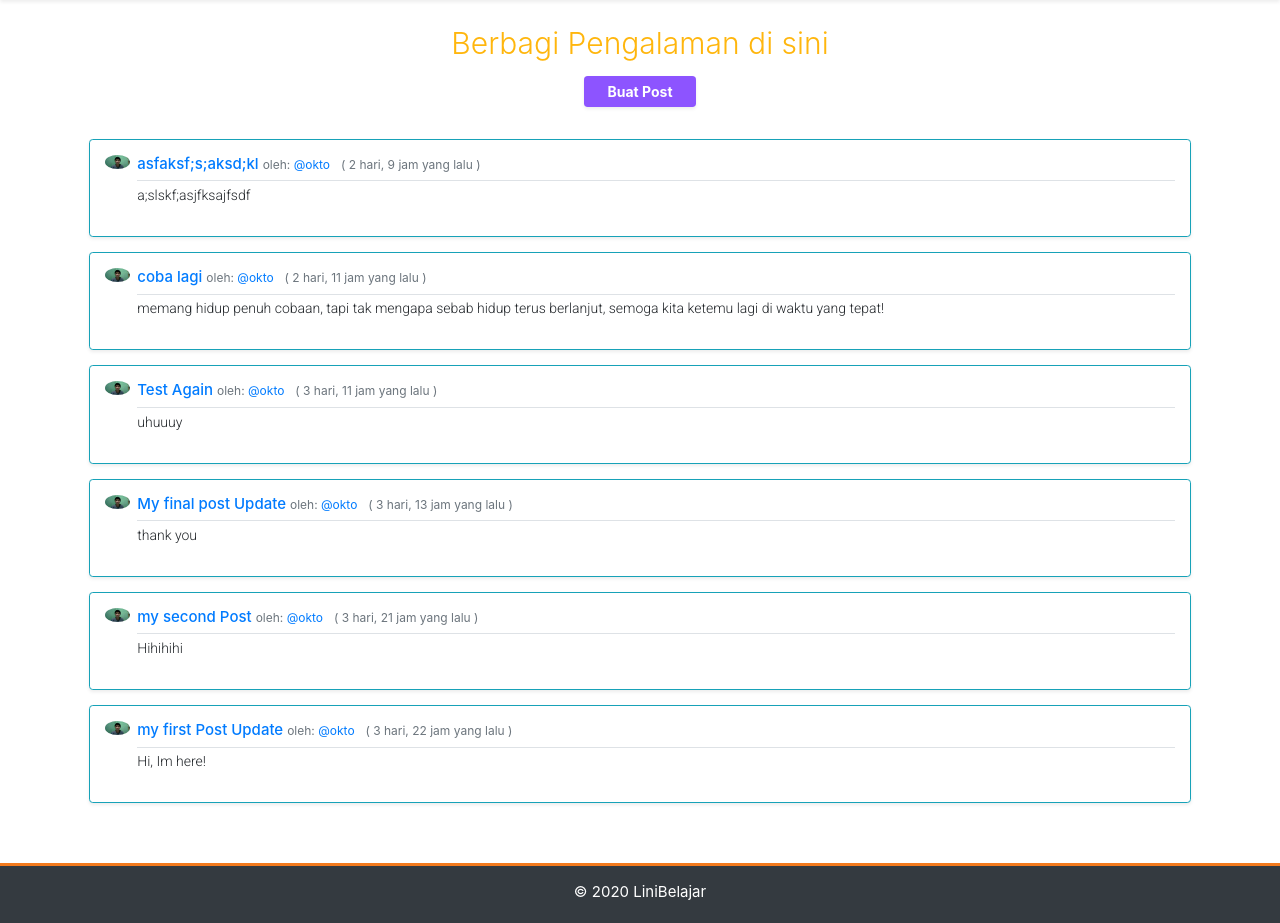
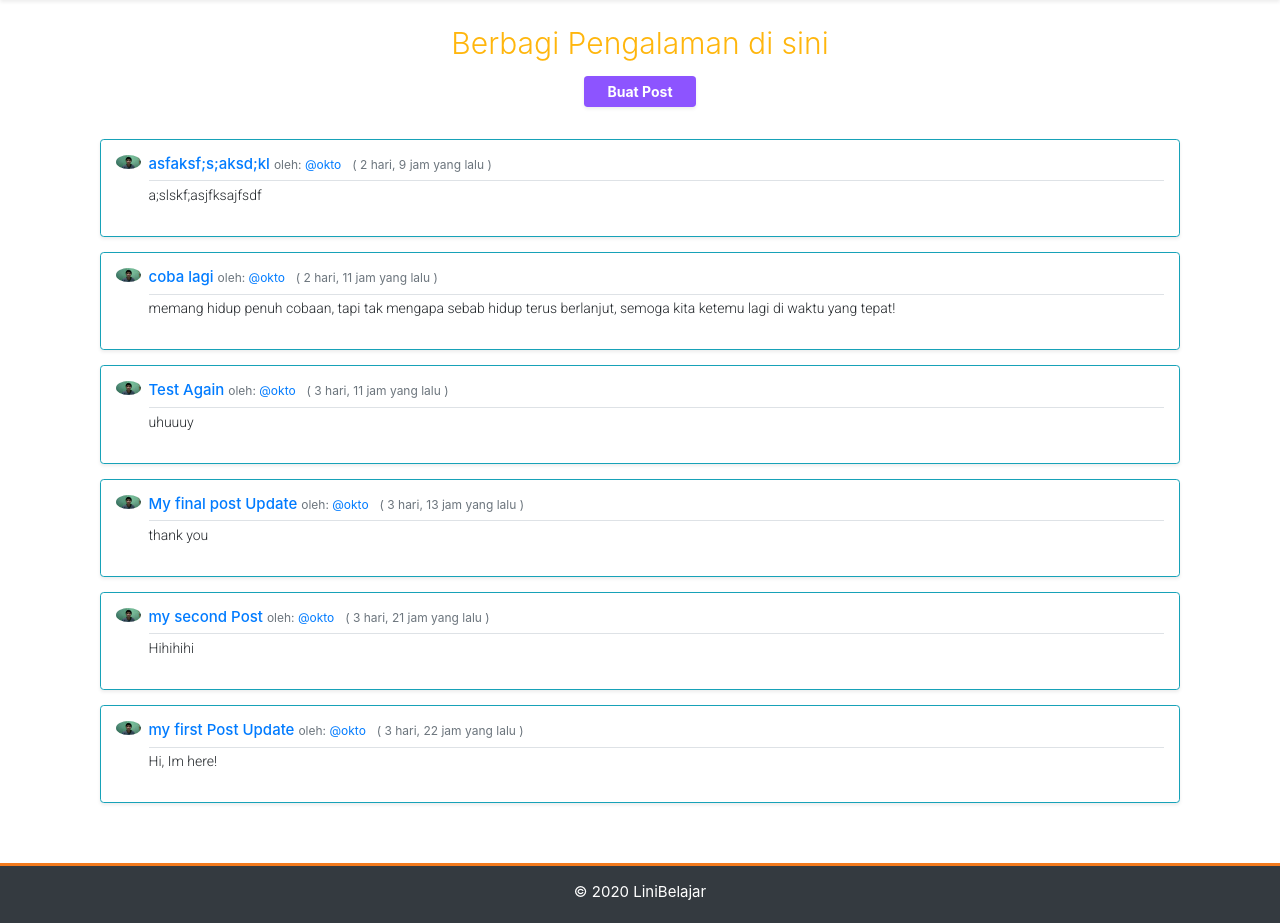
Before and after one commit to oktoberlin/Project1, a Django app: page / in a window 1280 px wide. Shown: the part 81-1004 px from the top of the page. Run offline with Django 3.2, Linux system fonts and the light colour scheme; a user stored in the database is signed in; data comes from the database, SQL or seed files in the repository; some libraries are stand-ins or nearby versions.

Commit message:
mx-3 post

```diff
--- a/LiniBelajar/community/templates/community.html
+++ b/LiniBelajar/community/templates/community.html
@@ -11,7 +11,7 @@
         </div>
 
     {% for post in posts %}
-    <article class="media content-section border border-info rounded shadow-sm p-3 mb-3 mx-1">
+    <article class="media content-section border border-info rounded shadow-sm p-3 mb-3 mx-3">
     <img class="rounded-circle article-img mr-2" width="25" src="{{ post.author.profile.image.url }}">
         <div class="media-body">
             <div class="article-metadata">
```
